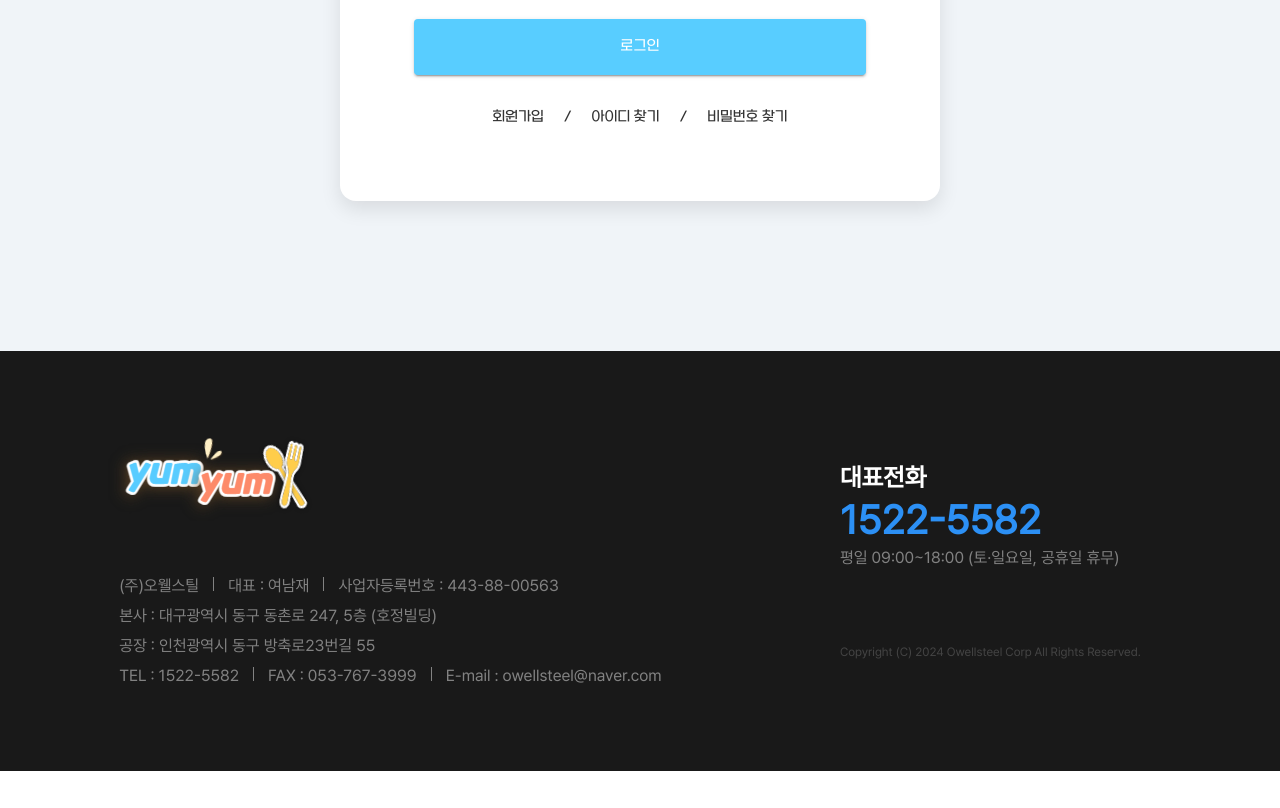
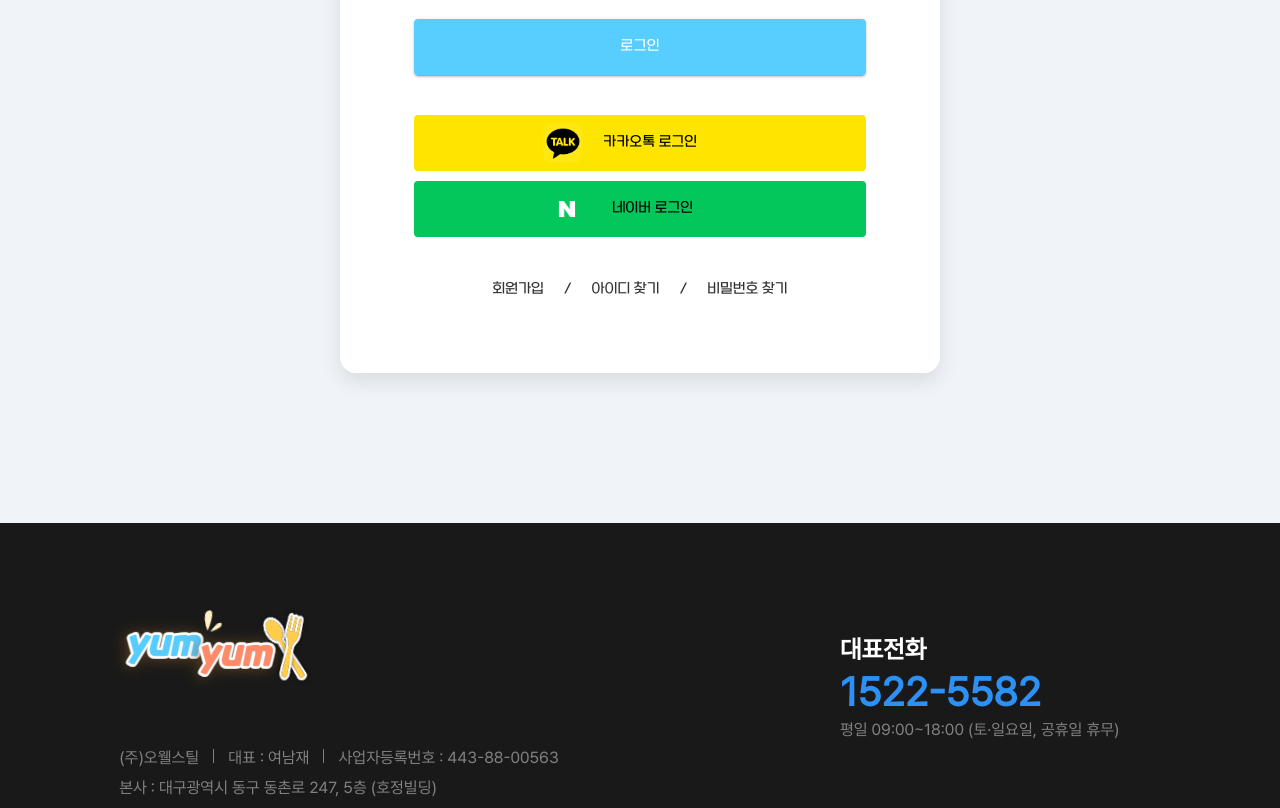
Before and after one commit to hiy0ung/yumyum_web, a React (Create React App) app in the folder yumyum_front/: page /main in a window 1280 px wide. Shown: the part 4014-4822 px from the top of the page. Before the commit the page ends 4785 px from the top, so only its background shows below. Built offline with nearby package versions, Linux system fonts and the light colour scheme; what quill-resize-image would draw is missing.

Commit message:
20250110 csy

```diff
--- a/yumyum_front/src/views/Authentication/Login/Login.tsx
+++ b/yumyum_front/src/views/Authentication/Login/Login.tsx
@@ -13,6 +13,8 @@ import {
 } from "../../../constants";
 import { useCookies } from "react-cookie";
 import useAuthStore from "../../../Stroes/auth.store";
+import kakao from "../../../img/kakao.png";
+import naver from "../../../img/naver.png";
 
 export default function Login() {
   const navigate = useNavigate();
@@ -134,6 +136,16 @@ export default function Login() {
               >로그인
               </Button>
             </Box>
+            <Box css={css.oauthButtons}>
+              <div css={css.kakaoButton}>
+                <img src={kakao} alt="카카오 심볼"/>
+                <span>카카오톡 로그인</span>
+              </div>
+              <div css={css.naverButton}>
+                <img src={naver} alt="네이버 심볼"></img>
+                <span>네이버 로그인</span>
+              </div>
+            </Box>
             <Box css={css.link}>
               <Link css={css.linkText} to={AUTH_PATH_SIGN_UP}>
                 회원가입
--- a/yumyum_front/src/views/Authentication/Login/Style.ts
+++ b/yumyum_front/src/views/Authentication/Login/Style.ts
@@ -58,9 +58,72 @@ export const submitButton = css`
   width: 100%;
   text-align: center;
   background-color:#58cdff;
+  margin-bottom: 20px;
 
   &:hover {
     background-color: #0db4fc;
+  }
+`;
+
+export const oauthButtons = css`
+  display: flex;
+  flex-direction: column;
+`;
+
+export const kakaoButton = css`
+  display: flex;
+  justify-content: center;
+  width: 100%;
+  height: 56px;
+  margin-bottom: 10px;
+  border-radius: 4px;
+  align-items: center;
+  background-color: #FEE500;
+  cursor: pointer;
+
+  :hover {
+    box-shadow: 4px 4px 10px rgba(0, 0, 0, 0.1);
+  }
+
+  & > img {
+    width: 40px;
+    height: 40px;
+    margin-right: 20px;
+    border-radius: 25%;
+  }
+
+  & > span {
+    margin-right: 40px;
+    font-size: 14px;
+  }
+`;
+
+export const naverButton = css`
+  display: flex;
+  justify-content: center;
+  gap:10px;
+  width: 100%;
+  height: 56px;
+  margin-bottom: 10px;
+  border-radius: 4px;
+  align-items: center;
+  background-color: rgb(3,199,90);
+  cursor: pointer;
+
+  :hover {
+    box-shadow: 4px 4px 10px rgba(0, 0, 0, 0.1);
+  }
+
+  & > img {
+    width: 40px;
+    height: 40px;
+    margin-right: 15px;
+    border-radius: 25%;
+  }
+
+  & > span {
+    margin-right: 40px;
+    font-size: 14px;
   }
 `;
 
--- a/yumyum_front/src/views/StoreManagement/GetStore/GetStore.tsx
+++ b/yumyum_front/src/views/StoreManagement/GetStore/GetStore.tsx
@@ -137,11 +137,11 @@ export default function Store() {
             <Box css={css.Time}>
               <div>
                 <p>브레이크 시작</p>
-                <div>{store.breakStartTime}</div>
+                <div style={{marginRight: '40px'}}>{store.breakStartTime}</div>
               </div>
               <div>
                 <p>브레이크 마감</p>
-                <div>{store.breakEndTime}</div>
+                <div style={{marginLeft: '40px'}}>{store.breakEndTime}</div>
               </div>
             </Box>
           )}
--- a/yumyum_front/src/views/StoreManagement/GetStore/Style.ts
+++ b/yumyum_front/src/views/StoreManagement/GetStore/Style.ts
@@ -83,6 +83,11 @@ export const Time = css`
     font-size: 1rem;
     color: #555;
 
+    & > div {
+      display: flex;
+      justify-content: space-between;
+    }
+
     p {
       margin: 0;
       font-weight: bold;
```
Also changed, not shown: yumyum_front/src/img/kakao.png (added), yumyum_front/src/img/naver.png (added).
